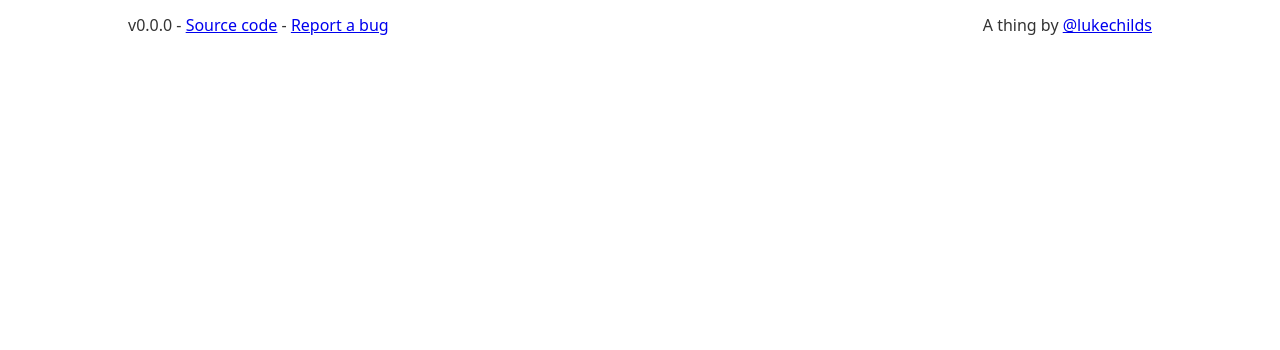
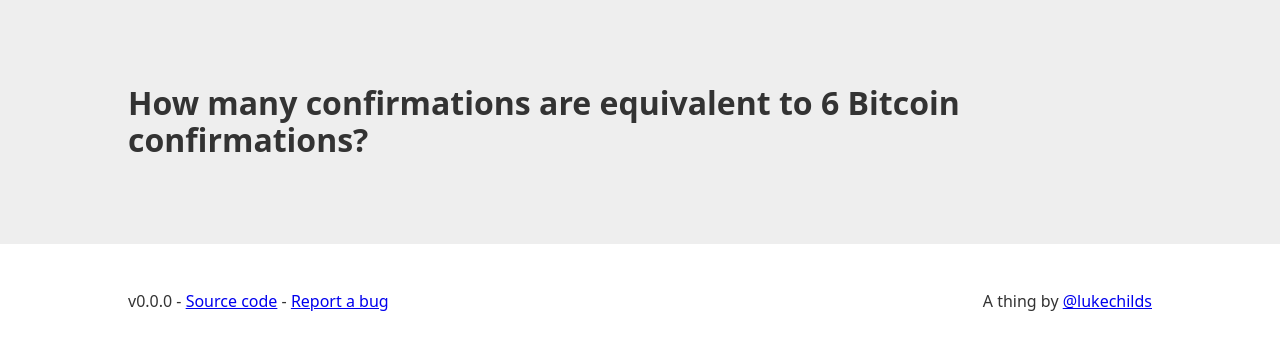
Before and after one commit to lukechilds/howmanyconfs.com, a website built with Parcel: page index.html in a window 1280 px wide. Built offline with nearby package versions, Linux system fonts and the light colour scheme; no server answers.

Commit message:
Add header

```diff
--- a/index.html
+++ b/index.html
@@ -14,6 +14,11 @@
     <meta property="twitter:card" content="summary_large_image">
   </head>
   <body>
+    <header class="header">
+      <div class="wrapper">
+        <h1>How many confirmations are equivalent to 6 Bitcoin confirmations?</h1>
+      </div>
+    </header>
     <section class="wrapper">
       <table class="results"></table>
     </section>
--- a/style.css
+++ b/style.css
@@ -11,6 +11,12 @@
   box-sizing: content-box;
 }
 
+header {
+  padding: 4em 0;
+  background: #EEE;
+  margin-bottom: 2em;
+}
+
 table.results {
   width: 100%;
   border-spacing: 0;
@@ -22,9 +28,6 @@
 
 table.results td {
   padding: 0.5em 0;
-}
-
-table.results tbody tr td {
   border-top: 1px solid #ECECEC;
 }
 
```
